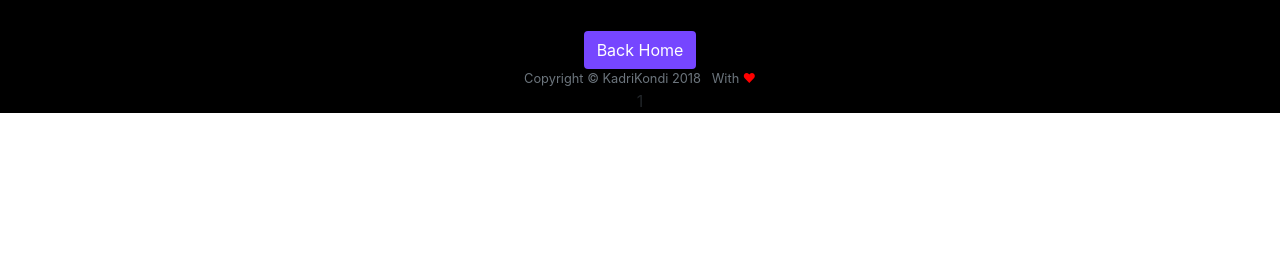
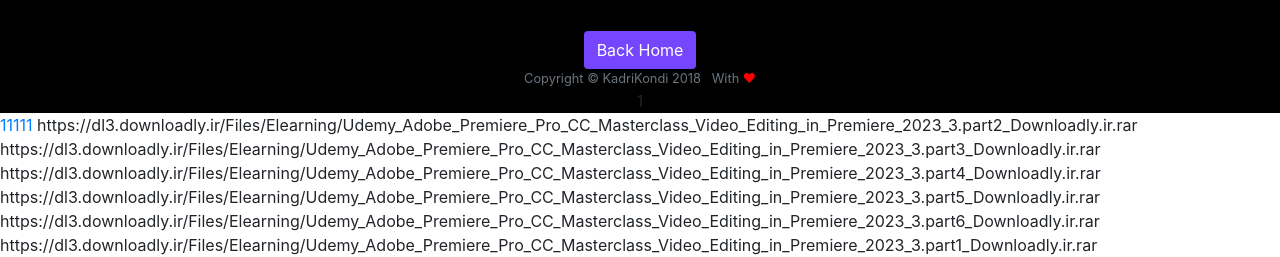
Before and after one commit to kadrikondi/kadrikondi.github.io, a website with bundled scripts: page learn.html in a window 1280 px wide. Shown: the part 721-978 px from the top of the page. Before the commit the page ends 834 px from the top, so only its background shows below. Built offline with nearby package versions, Linux system fonts and the light colour scheme.

Commit message:
Update learn.html

```diff
--- a/learn.html
+++ b/learn.html
@@ -121,6 +121,24 @@
         <div id="CounterVisitor">
         </div>
     </footer>
+
+
+    <div>
+       <a href="https://dl3.downloadly.ir/Files/Elearning/Udemy_Adobe_Premiere_Pro_CC_Masterclass_Video_Editing_in_Premiere_2023_3.part1_Downloadly.ir.rar"> 11111</a>
+
+https://dl3.downloadly.ir/Files/Elearning/Udemy_Adobe_Premiere_Pro_CC_Masterclass_Video_Editing_in_Premiere_2023_3.part2_Downloadly.ir.rar
+
+https://dl3.downloadly.ir/Files/Elearning/Udemy_Adobe_Premiere_Pro_CC_Masterclass_Video_Editing_in_Premiere_2023_3.part3_Downloadly.ir.rar
+
+https://dl3.downloadly.ir/Files/Elearning/Udemy_Adobe_Premiere_Pro_CC_Masterclass_Video_Editing_in_Premiere_2023_3.part4_Downloadly.ir.rar
+
+
+https://dl3.downloadly.ir/Files/Elearning/Udemy_Adobe_Premiere_Pro_CC_Masterclass_Video_Editing_in_Premiere_2023_3.part5_Downloadly.ir.rar
+
+
+https://dl3.downloadly.ir/Files/Elearning/Udemy_Adobe_Premiere_Pro_CC_Masterclass_Video_Editing_in_Premiere_2023_3.part6_Downloadly.ir.rar
+    </div>
+    https://dl3.downloadly.ir/Files/Elearning/Udemy_Adobe_Premiere_Pro_CC_Masterclass_Video_Editing_in_Premiere_2023_3.part1_Downloadly.ir.rar
 <script>
     var n = localStorage.getItem('on_load_counter');
 
@@ -136,6 +154,10 @@
     for (var i of nums) {
         document.getElementById('CounterVisitor').innerHTML += '<span class="counter-item">' + i + '</span>';
     }
+
+
+
+
 
 </script>
 
```
